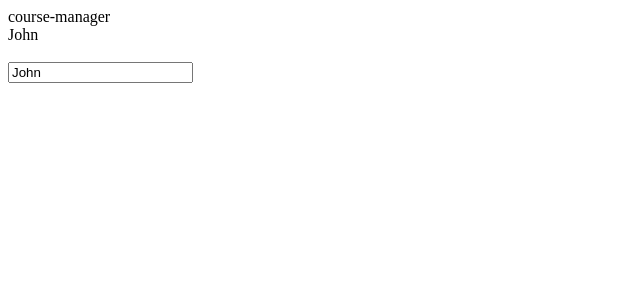
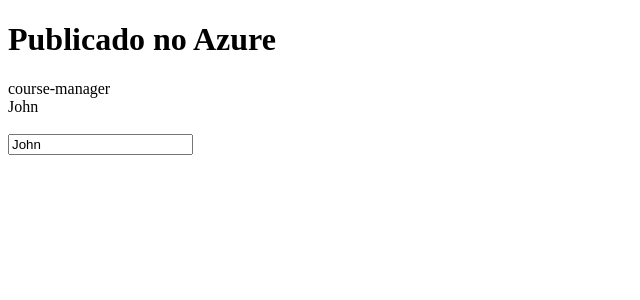
Before and after one commit to FredMI74/course-manager, an Angular app: page / in a window 1280 px wide. Shown: the top 300 px of the page, without its empty margins (0-640 px from the left). Built offline with nearby package versions, Linux system fonts and the light colour scheme.

Commit message:
Publicado no Azure

```diff
--- a/src/app/app.component.html
+++ b/src/app/app.component.html
@@ -1,3 +1,5 @@
+<h1>Publicado no Azure </h1>
+
 {{ title }}
 
 <br/>
```
